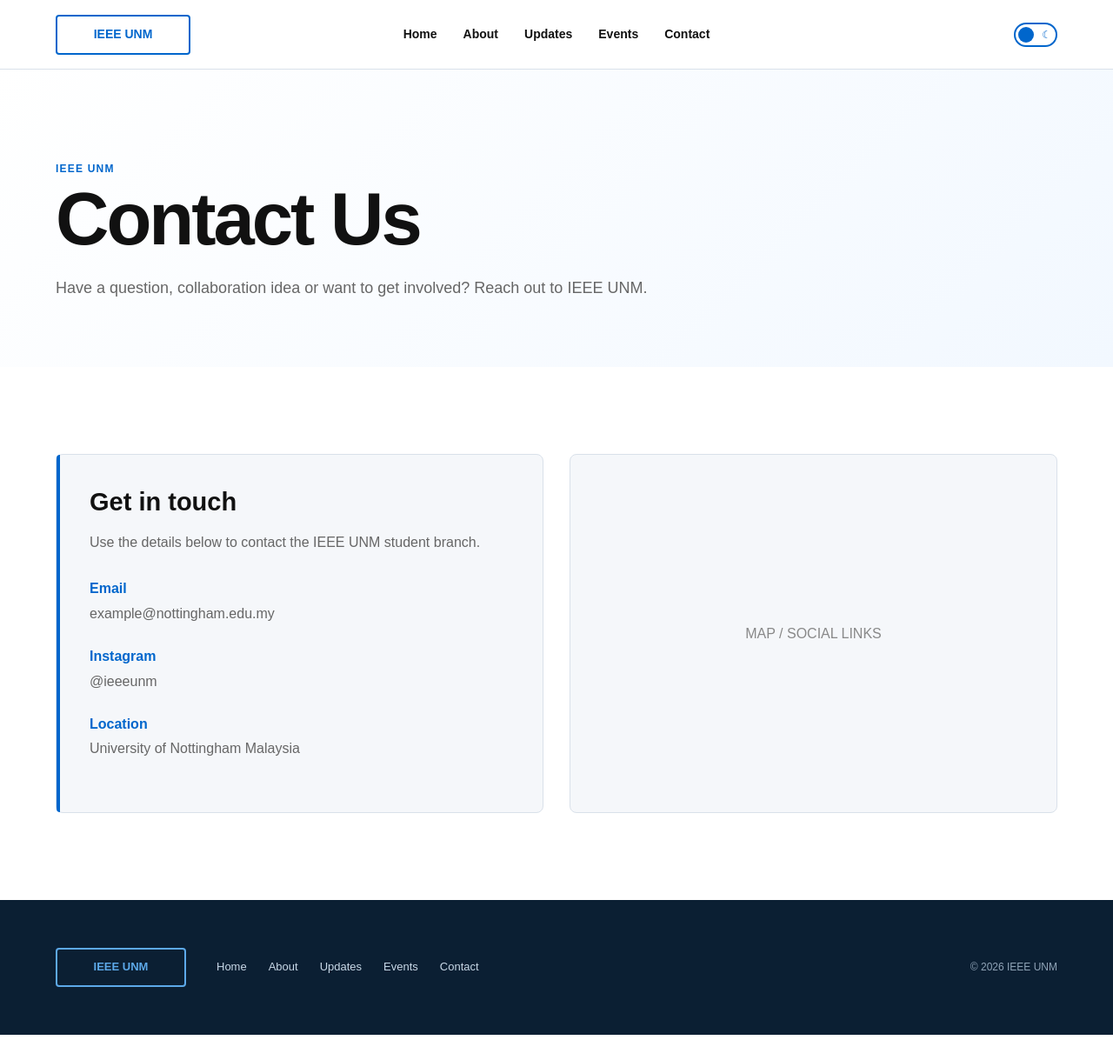
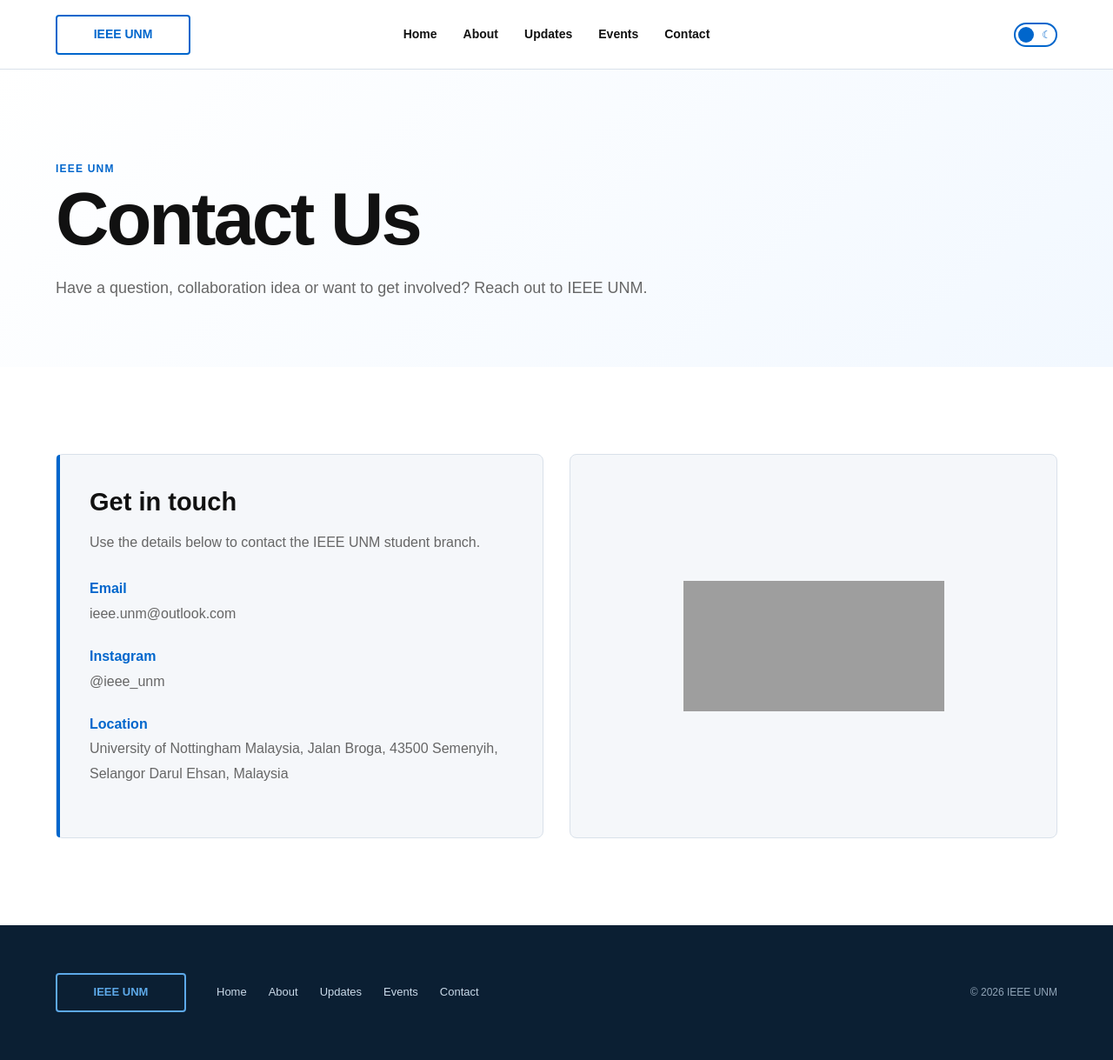
Before and after one commit to Tofu06/IEEE_UNM_websitetest, a Jekyll site: the page built from contact.html, in a window 1280 px wide and 1219 px high. Shown: the whole window at 87% size. Built offline with Jekyll 4.4.1, drawn with Linux system fonts in a browser that asks for light colours; grey boxes are pictures that could not be loaded.

Commit message:
updated contacts

```diff
--- a/contact.html
+++ b/contact.html
@@ -23,14 +23,14 @@
                 Use the details below to contact the IEEE UNM student branch.
             </p>
             <div class="contact-list">
-                <p><strong>Email</strong><br>example@nottingham.edu.my</p>
-                <p><strong>Instagram</strong><br>@ieeeunm</p>
-                <p><strong>Location</strong><br>University of Nottingham Malaysia</p>
+                <p><strong>Email</strong><br>ieee.unm@outlook.com</p>
+                <p><strong>Instagram</strong><br>@ieee_unm</p>
+                <p><strong>Location</strong><br>University of Nottingham Malaysia, Jalan Broga, 43500 Semenyih, Selangor Darul Ehsan, Malaysia</p>
             </div>
         </div>
 
         <div class="contact-map-placeholder">
-            MAP / SOCIAL LINKS
+            <iframe src="https://www.google.com/maps/embed?pb=!1m14!1m8!1m3!1d7969.106985058228!2d101.873441!3d2.94375!3m2!1i1024!2i768!4f13.1!3m3!1m2!1s0x31cdce0fd89c5829%3A0xca94557719d2191!2sUniversity%20of%20Nottingham%20Malaysia!5e0!3m2!1sen!2smy!4v1789757377307!5m2!1sen!2smy" style="border:0;" allowfullscreen="" loading="lazy" referrerpolicy="strict-origin-when-cross-origin"></iframe>
         </div>
     </div>
 </section>
```
